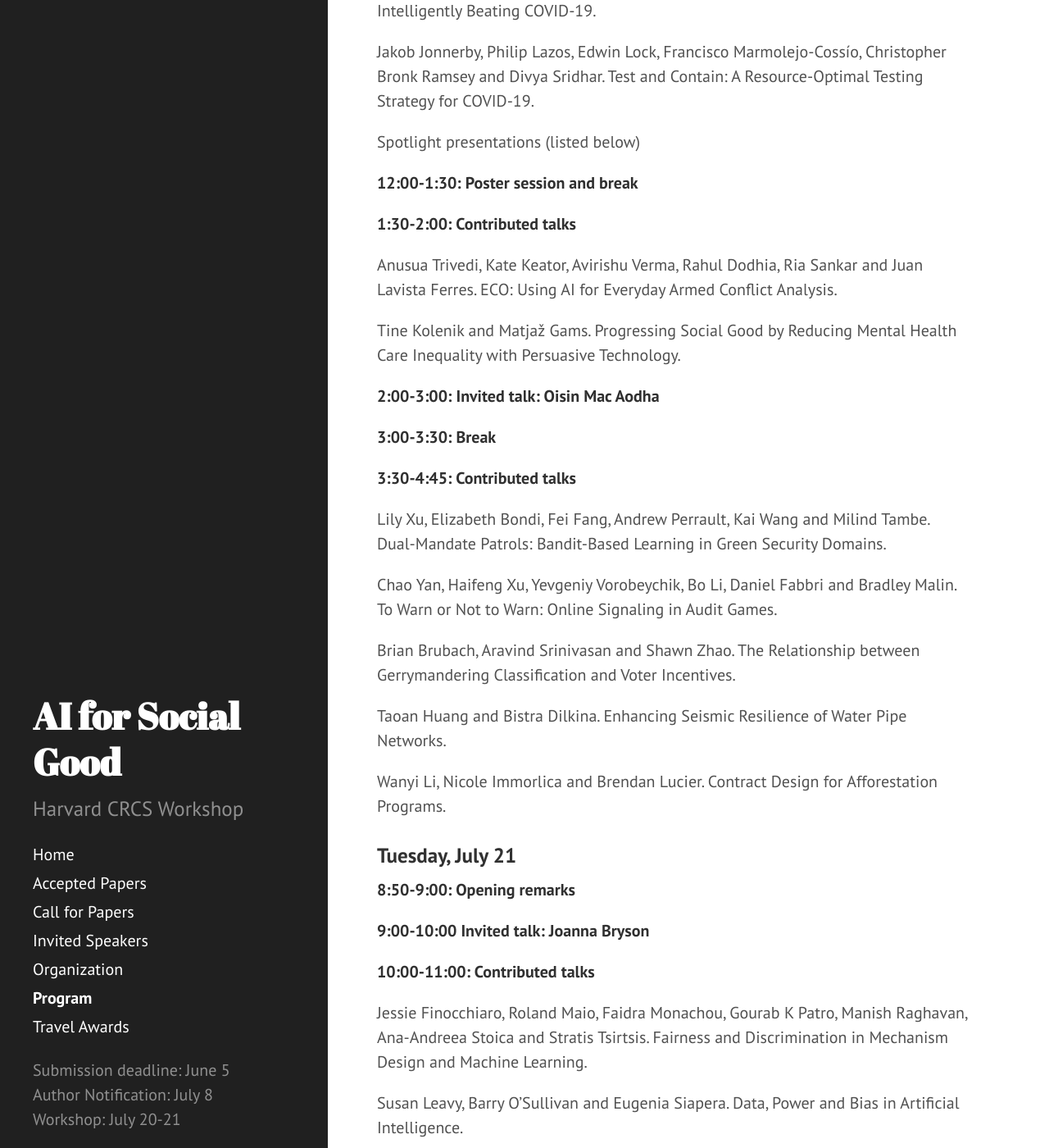
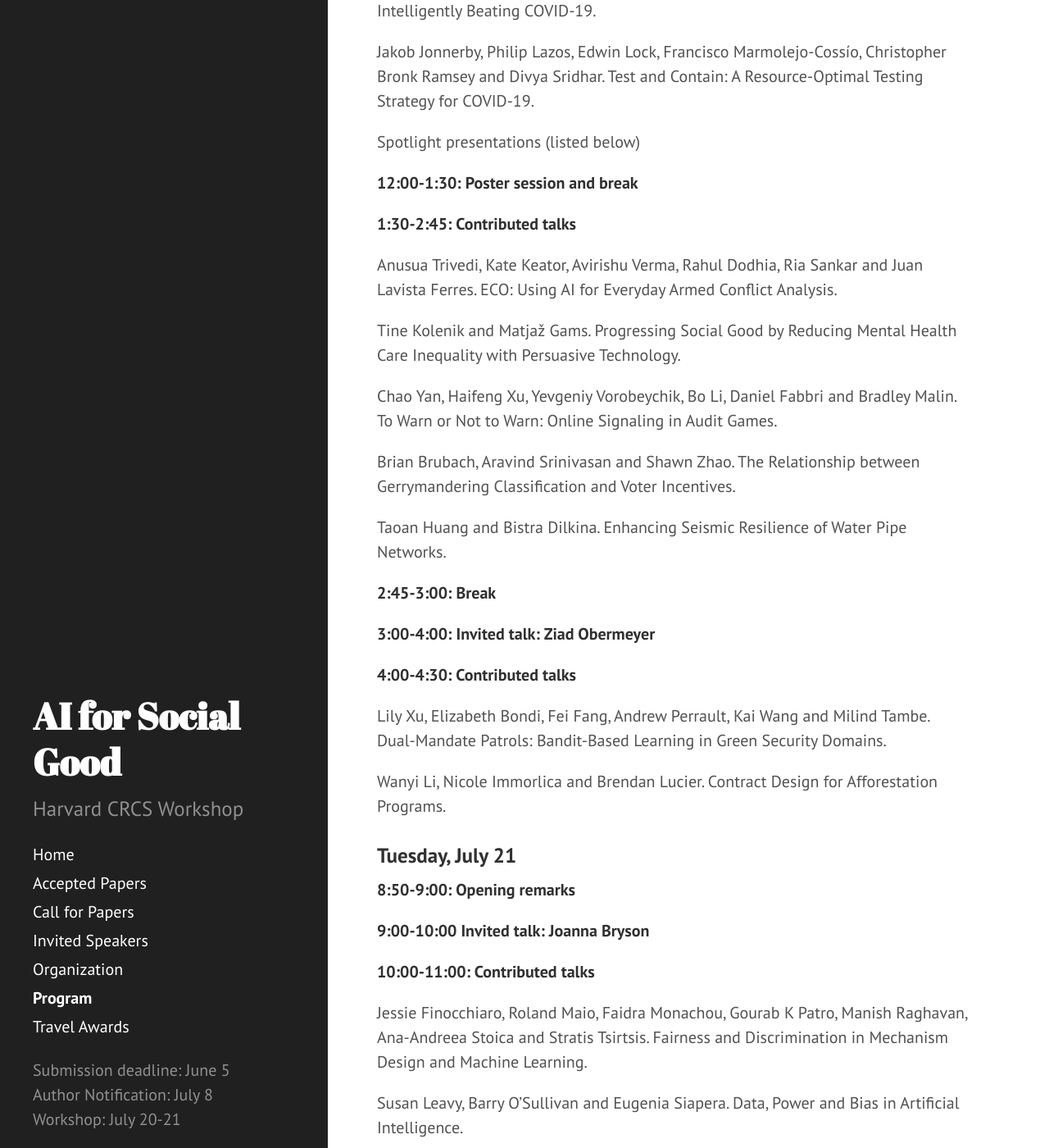
Before and after one commit to slremy/aiforpublichealth.github.io, a Jekyll site: the page built from program.md, in a window 1280 px wide and 1400 px high, scrolled down 763 px. Shown: the whole window at 82% size. Built offline with Jekyll 4.4.1, drawn with Linux system fonts in a browser that asks for light colours; some of the changed text lies outside the part shown.

Commit message:
Update program.md

```diff
--- a/program.md
+++ b/program.md
@@ -26,25 +26,25 @@ Spotlight presentations (listed below)
 
 **12:00-1:30: Poster session and break**
 
-**1:30-2:00: Contributed talks**
+**1:30-2:45: Contributed talks**
 
 Anusua Trivedi, Kate Keator, Avirishu Verma, Rahul Dodhia, Ria Sankar and Juan Lavista Ferres. ECO: Using AI for Everyday Armed Conflict Analysis.
 
 Tine Kolenik and Matjaž Gams. Progressing Social Good by Reducing Mental Health Care Inequality with Persuasive Technology.
-
-**2:00-3:00: Invited talk: Oisin Mac Aodha**
-
-**3:00-3:30: Break**
-
-**3:30-4:45: Contributed talks**
-
-Lily Xu, Elizabeth Bondi, Fei Fang, Andrew Perrault, Kai Wang and Milind Tambe. Dual-Mandate Patrols: Bandit-Based Learning in Green Security Domains.
 
 Chao Yan, Haifeng Xu, Yevgeniy Vorobeychik, Bo Li, Daniel Fabbri and Bradley Malin. To Warn or Not to Warn: Online Signaling in Audit Games.
 
 Brian Brubach, Aravind Srinivasan and Shawn Zhao. The Relationship between Gerrymandering Classification and Voter Incentives.
 
 Taoan Huang and Bistra Dilkina. Enhancing Seismic Resilience of Water Pipe Networks.
+
+**2:45-3:00: Break**
+
+**3:00-4:00: Invited talk: Ziad Obermeyer**
+
+**4:00-4:30: Contributed talks**
+
+Lily Xu, Elizabeth Bondi, Fei Fang, Andrew Perrault, Kai Wang and Milind Tambe. Dual-Mandate Patrols: Bandit-Based Learning in Green Security Domains.
 
 Wanyi Li, Nicole Immorlica and Brendan Lucier. Contract Design for Afforestation Programs.
 
```
Also changed, not shown: other parts of program.md (+5 -9 lines).
